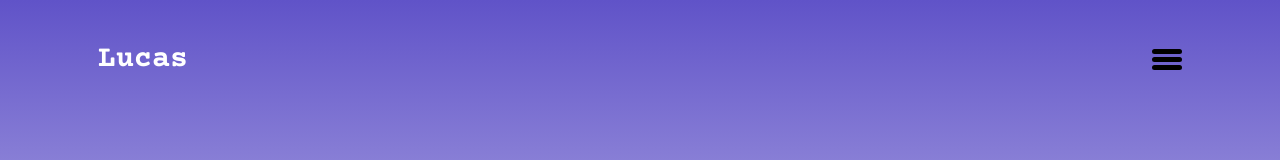
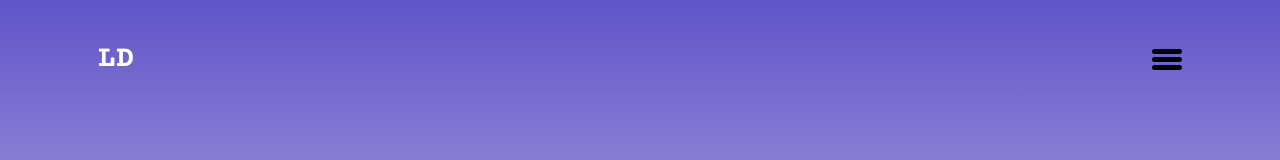
Before and after one commit to lucas-dantas10/portfolio-lucas, a Vue app: page / in a window 1280 px wide. Shown: the top 160 px of the page. Built offline with nearby package versions, Linux system fonts and the light colour scheme; what vue-backtotop would draw is missing.

Commit message:
Teste no navbar (Mudança de layout)

```diff
--- a/src/components/NavBar/NavBar.vue
+++ b/src/components/NavBar/NavBar.vue
@@ -1,6 +1,6 @@
 <template>
     <nav id="navbar-example2" class="navbar px-3 mb-3">
-        <a class="navbar-brand" id="navbar-brand" href="#">Lucas</a>
+        <a class="navbar-brand" id="navbar-brand" href="#">LD</a>
         <ul class="nav nav-pills">
             <div class="content" ref="content">
                 <TransitionGroup name="list">
```
